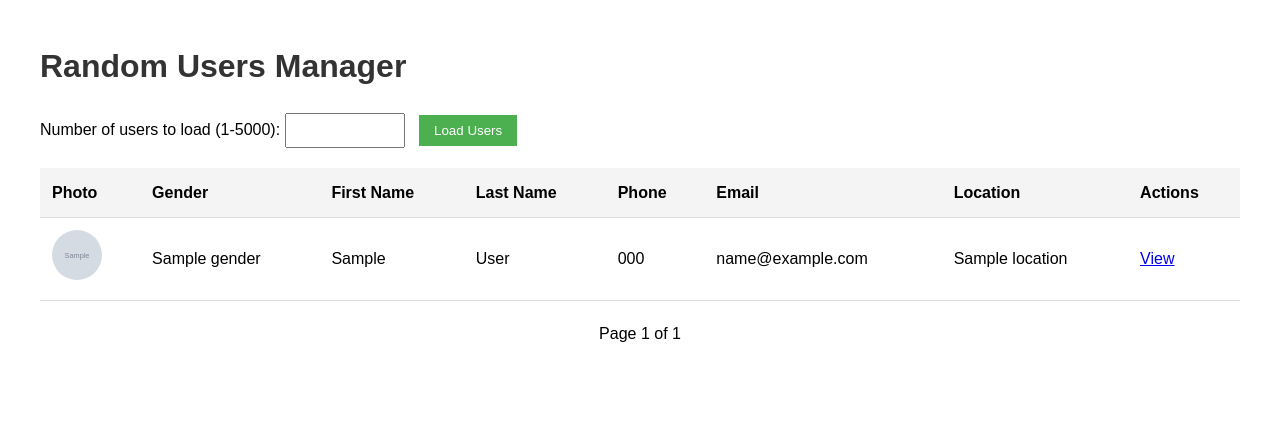
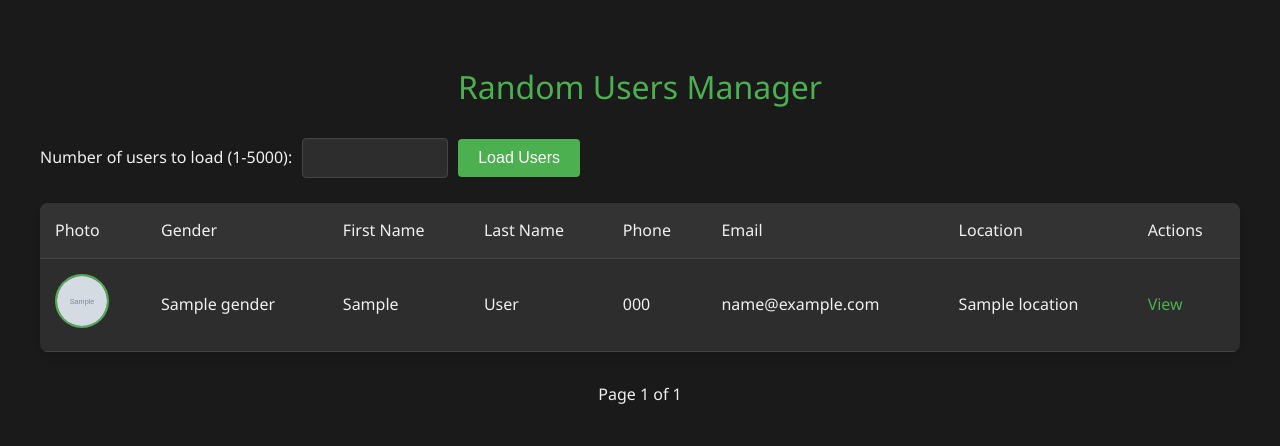
Before and after one commit to MorozkoArt/randomuser-manager, a FastAPI app: template app/templates/index.html in a window 1280 px wide. Shown: the top 446 px of the page. Run offline with FastAPI, Linux system fonts and the light colour scheme; the template is opened without the code that fills it: most values are stand-ins (such as "Sample title", 1, 10 or a date in 2020); grey boxes marked "Sample" are stand-in pictures; parts of the project's set-up code (start-up, migrations or seed data) failed here and were passed over.

Commit message:
changed End-point's according to the assignment, added more modern design of web-pages

```diff
--- a/app/main.py
+++ b/app/main.py
@@ -6,8 +6,9 @@ from app.routers import api, frontend
 
 app = FastAPI()
 
+app.include_router(api.router, prefix="/api/v1")
 app.include_router(frontend.router)
-app.include_router(api.router, prefix="/api/v1")
+
 app.mount("/static", StaticFiles(directory="app/static"), name="static")
 
 
--- a/app/routers/api.py
+++ b/app/routers/api.py
@@ -7,7 +7,7 @@ from app.database import get_db
 
 router = APIRouter()
 
-@router.get("/users/{user_id}", response_model=User)
+@router.get("/{user_id}", response_model=User)
 async def read_user(user_id: int, db: AsyncSession = Depends(get_db)):
     repo = UserRepository(db)
     user = await repo.get_user(user_id)
--- a/app/static/styles.css
+++ b/app/static/styles.css
@@ -1,68 +1,106 @@
+:root {
+    --bg-color: #1a1a1a;
+    --text-color: #f0f0f0;
+    --primary-color: #4CAF50;
+    --hover-color: #45a049;
+    --card-bg: #2d2d2d;
+    --border-color: #444;
+}
+
 body {
-    font-family: Arial, sans-serif;
+    font-family: 'Segoe UI', Arial, sans-serif;
     margin: 0;
     padding: 20px;
     line-height: 1.6;
+    background-color: var(--bg-color);
+    color: var(--text-color);
 }
 
 .container {
     max-width: 1200px;
     margin: 0 auto;
+    padding: 20px;
 }
 
 h1 {
-    color: #333;
-    margin-bottom: 20px;
+    color: var(--primary-color);
+    margin-bottom: 25px;
+    font-weight: 300;
+    text-align: center;
 }
 
 .form-group {
-    margin-bottom: 20px;
+    margin-bottom: 25px;
+    display: flex;
+    align-items: center;
+    gap: 10px;
+    flex-wrap: wrap;
 }
 
 input[type="number"] {
-    padding: 8px;
-    width: 100px;
-    margin-right: 10px;
+    padding: 10px 12px;
+    width: 120px;
+    border: 1px solid var(--border-color);
+    border-radius: 4px;
+    background-color: var(--card-bg);
+    color: var(--text-color);
+    font-size: 16px;
 }
 
 button {
-    padding: 8px 15px;
-    background: #4CAF50;
+    padding: 10px 20px;
+    background: var(--primary-color);
     color: white;
     border: none;
+    border-radius: 4px;
     cursor: pointer;
+    font-size: 16px;
+    transition: all 0.3s ease;
 }
 
 button:hover {
-    background: #45a049;
+    background: var(--hover-color);
+    transform: translateY(-2px);
+    box-shadow: 0 4px 8px rgba(0,0,0,0.2);
 }
 
 table {
     width: 100%;
     border-collapse: collapse;
-    margin-bottom: 20px;
+    margin-bottom: 30px;
+    background-color: var(--card-bg);
+    border-radius: 8px;
+    overflow: hidden;
+    box-shadow: 0 4px 6px rgba(0,0,0,0.1);
 }
 
 th, td {
-    padding: 12px;
+    padding: 15px;
     text-align: left;
-    border-bottom: 1px solid #ddd;
+    border-bottom: 1px solid var(--border-color);
 }
 
 th {
-    background-color: #f4f4f4;
+    background-color: #333;
+    font-weight: 500;
 }
 
 .user-photo {
     width: 50px;
     height: 50px;
     border-radius: 50%;
+    object-fit: cover;
+    border: 2px solid var(--primary-color);
 }
 
 .user-detail {
     max-width: 600px;
     margin: 0 auto;
     text-align: center;
+    background-color: var(--card-bg);
+    padding: 30px;
+    border-radius: 8px;
+    box-shadow: 0 4px 6px rgba(0,0,0,0.1);
 }
 
 .user-photo-large {
@@ -70,23 +108,75 @@ th {
     height: 150px;
     border-radius: 50%;
     margin: 20px 0;
+    object-fit: cover;
+    border: 3px solid var(--primary-color);
+    box-shadow: 0 4px 8px rgba(0,0,0,0.2);
 }
 
 .user-info {
     text-align: left;
-    margin: 20px 0;
+    margin: 25px 0;
+    padding: 20px;
+    background-color: #333;
+    border-radius: 6px;
+}
+
+.user-info p {
+    margin: 10px 0;
+    font-size: 16px;
+}
+
+a {
+    color: var(--primary-color);
+    text-decoration: none;
+    transition: color 0.3s ease;
+}
+
+a:hover {
+    color: var(--hover-color);
+    text-decoration: none;
 }
 
 .back-link {
     display: inline-block;
-    margin-top: 20px;
-    color: #4CAF50;
-    text-decoration: none;
+    margin-top: 25px;
+    padding: 10px 20px;
+    background-color: var(--primary-color);
+    color: white;
+    border-radius: 4px;
+    transition: all 0.3s ease;
+}
+
+.back-link:hover {
+    background-color: var(--hover-color);
+    transform: translateY(-2px);
+    box-shadow: 0 4px 8px rgba(0,0,0,0.2);
 }
 
 .pagination {
-    margin-top: 20px;
+    margin-top: 30px;
     display: flex;
     justify-content: center;
-    gap: 10px;
+    align-items: center;
+    gap: 15px;
 }
+
+.pagination a {
+    padding: 8px 16px;
+    background-color: var(--card-bg);
+    border-radius: 4px;
+    transition: all 0.3s ease;
+}
+
+.pagination a:hover {
+    background-color: var(--primary-color);
+    color: white;
+}
+
+.error-message {
+    color: #ff6b6b;
+    padding: 10px;
+    background-color: rgba(255,0,0,0.1);
+    border-radius: 4px;
+    margin-top: 15px;
+}
--- a/app/templates/base.html
+++ b/app/templates/base.html
@@ -5,6 +5,9 @@
     <meta name="viewport" content="width=device-width, initial-scale=1.0">
     <title>Random Users Manager</title>
     <link rel="stylesheet" href="/static/styles.css">
+    <link rel="preconnect" href="https://fonts.googleapis.com">
+    <link rel="preconnect" href="https://fonts.gstatic.com" crossorigin>
+    <link href="https://fonts.googleapis.com/css2?family=Inter:wght@300;400;500&display=swap" rel="stylesheet">
 </head>
 <body>
     <div class="container">
--- a/app/templates/index.html
+++ b/app/templates/index.html
@@ -34,7 +34,7 @@
             <td>{{ user.phone }}</td>
             <td>{{ user.email }}</td>
             <td>{{ user.location }}</td>
-            <td><a href="/user/{{ user.id }}">View</a></td>
+            <td><a href="/{{ user.id }}">View</a></td>
         </tr>
         {% endfor %}
     </tbody>
```
Also changed, not shown: app/routers/frontend.py (+8 -10 lines).
